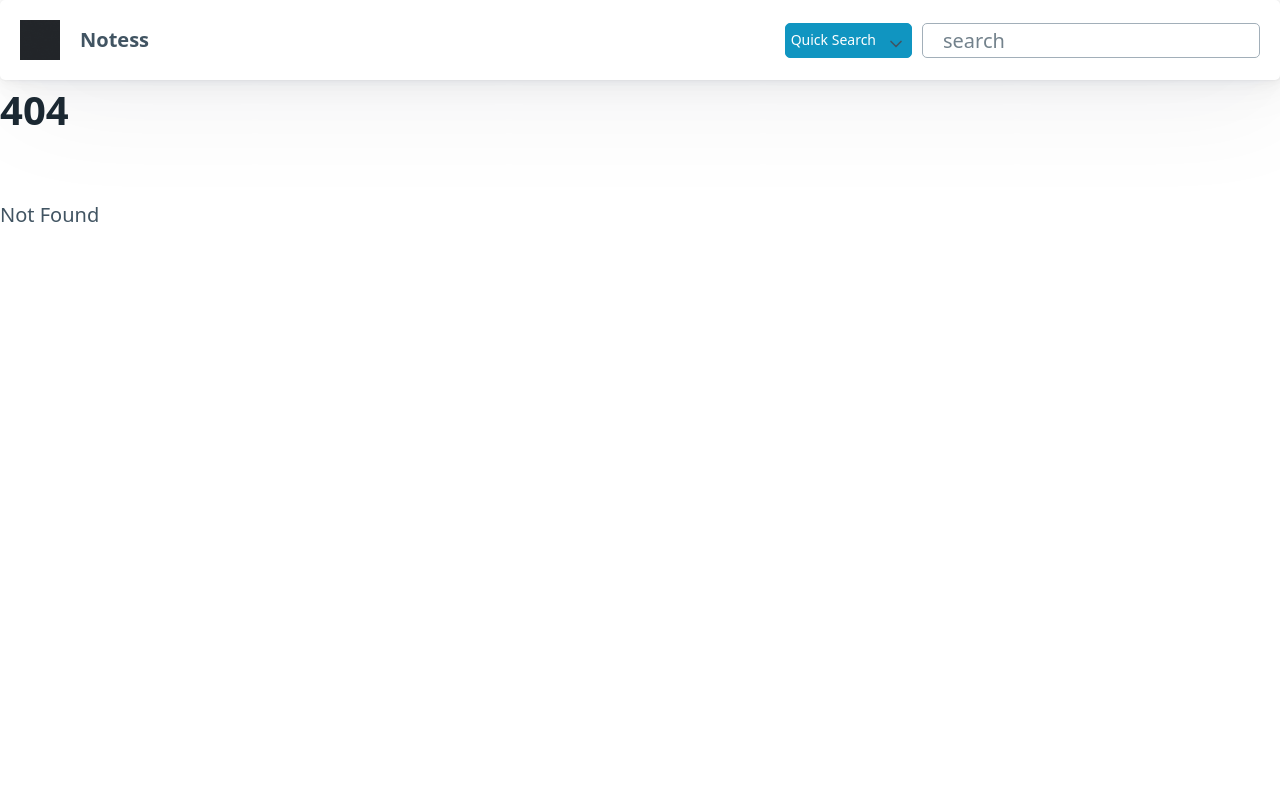
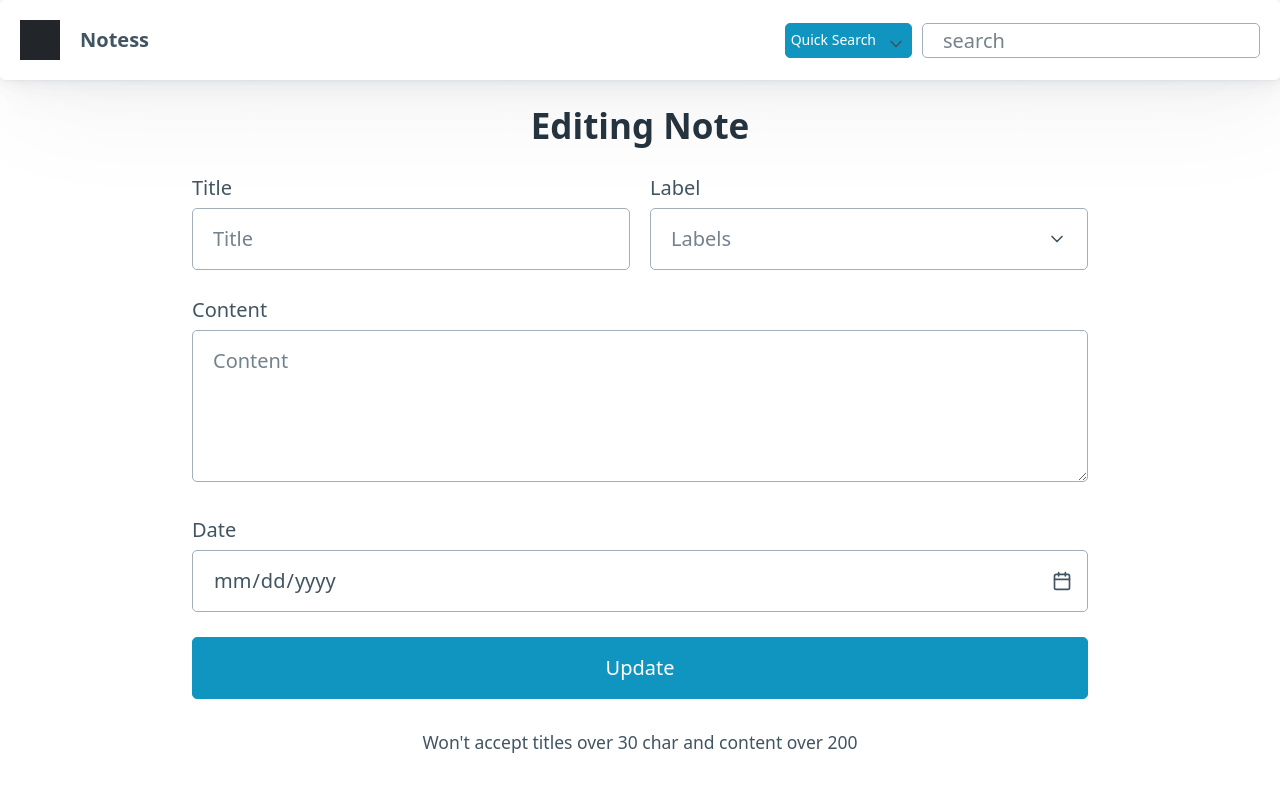
Before and after one commit to Raulj123/Notess-v2, a SvelteKit app: page /1 in a window 1280 px wide. Before the commit this address had no page. Shown: the top 792 px of the page. Built offline with nearby package versions, Linux system fonts and the light colour scheme.

Commit message:
✨:added edit page

```diff
--- /dev/null
+++ b/src/routes/[notesid]/+page.svelte
@@ -0,0 +1,58 @@
+<h2 style="text-align:center; font-weight:bold; margin-bottom:0px; margin-top:20px;">Editing Note</h2>
+<form method="POST">
+  <div class="wrapper">
+    <div class="grid">
+ <label for ="title">
+      Title
+      <input type="text" id="title" name="title" placeholder="Title" required>
+    </label>
+ <label for ="label">
+      Label
+      <details role="list">
+  <summary aria-haspopup="listbox">Labels</summary>
+  <ul role="listbox">
+    <li>
+      <label>
+        <input type="radio"name="label" value="CS 💻">
+        CS 💻
+      </label>
+    </li>
+    <li>
+      <label>
+        <input type="radio" name="label" value="Math 🧮">
+        Math 🧮
+      </label>
+    </li>
+    <li>
+      <label>
+        <input type="radio" name="label"value="Productivity 🎯">
+        productivity 🎯
+      </label>
+    </li>
+  </ul>
+</details>
+    </label>
+
+    </div>
+       <label for = "content">
+      Content
+      <textarea  id="content" name="content" placeholder="Content" rows="4"  required></textarea>
+    </label>
+       <label for ="date">
+      Date
+      <input type="date" id="date" name="date" placeholder="Date"required>
+    </label>
+    <button type="submit">Update</button>
+  </div>
+</form>
+<small style="display:flex; justify-content:center; margin-bottom: 10px; margin-top:0px;">Won't accept titles over 30 char and content over 200 </small>
+
+<style>
+  .wrapper{
+    width: 70%;
+    margin-top: 20px;
+    margin-right:auto;
+    margin-left:auto;
+    margin-bottom:20px;
+  }
+</style>
```
Also changed, not shown: src/routes/[notesid]/+page.server.ts (added).
